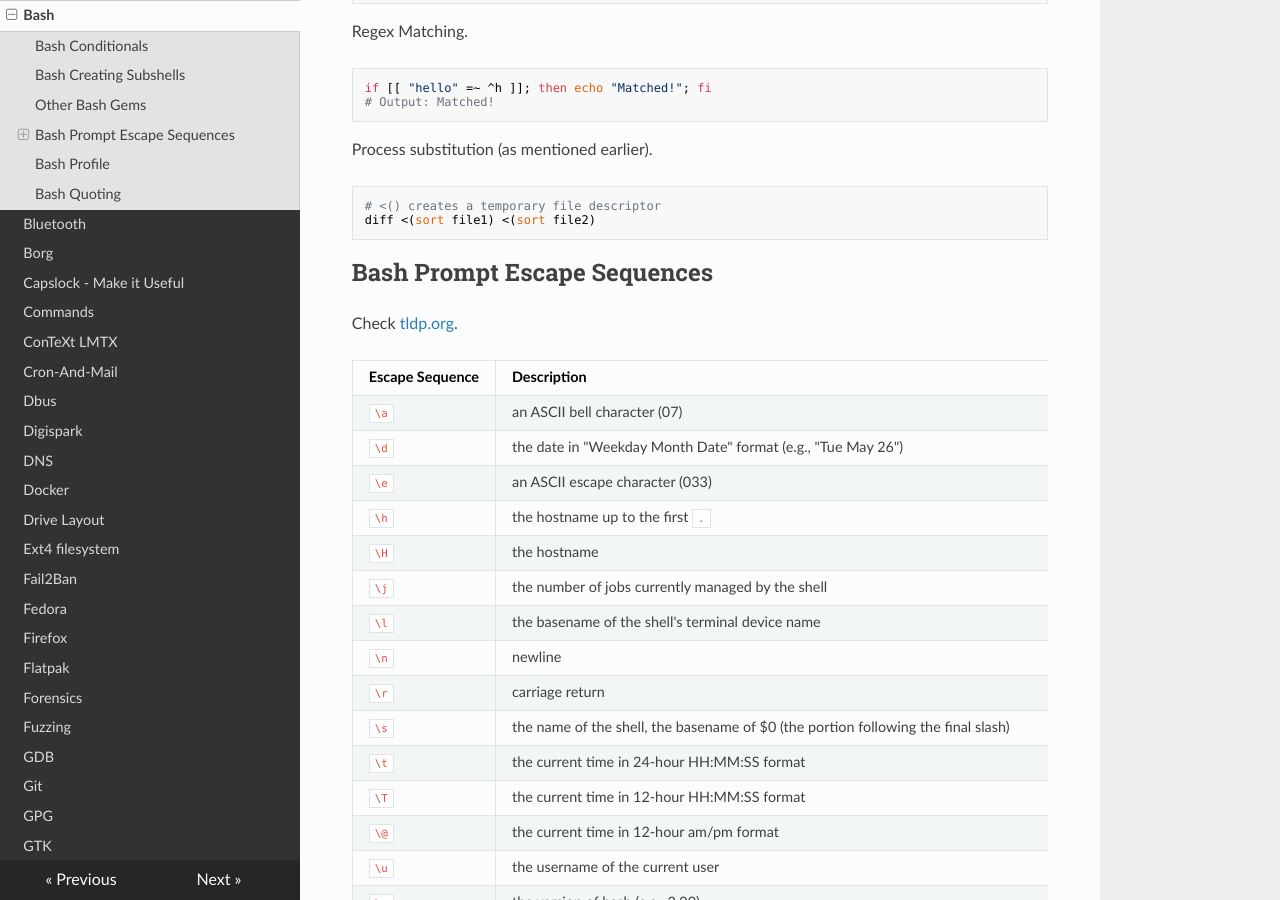
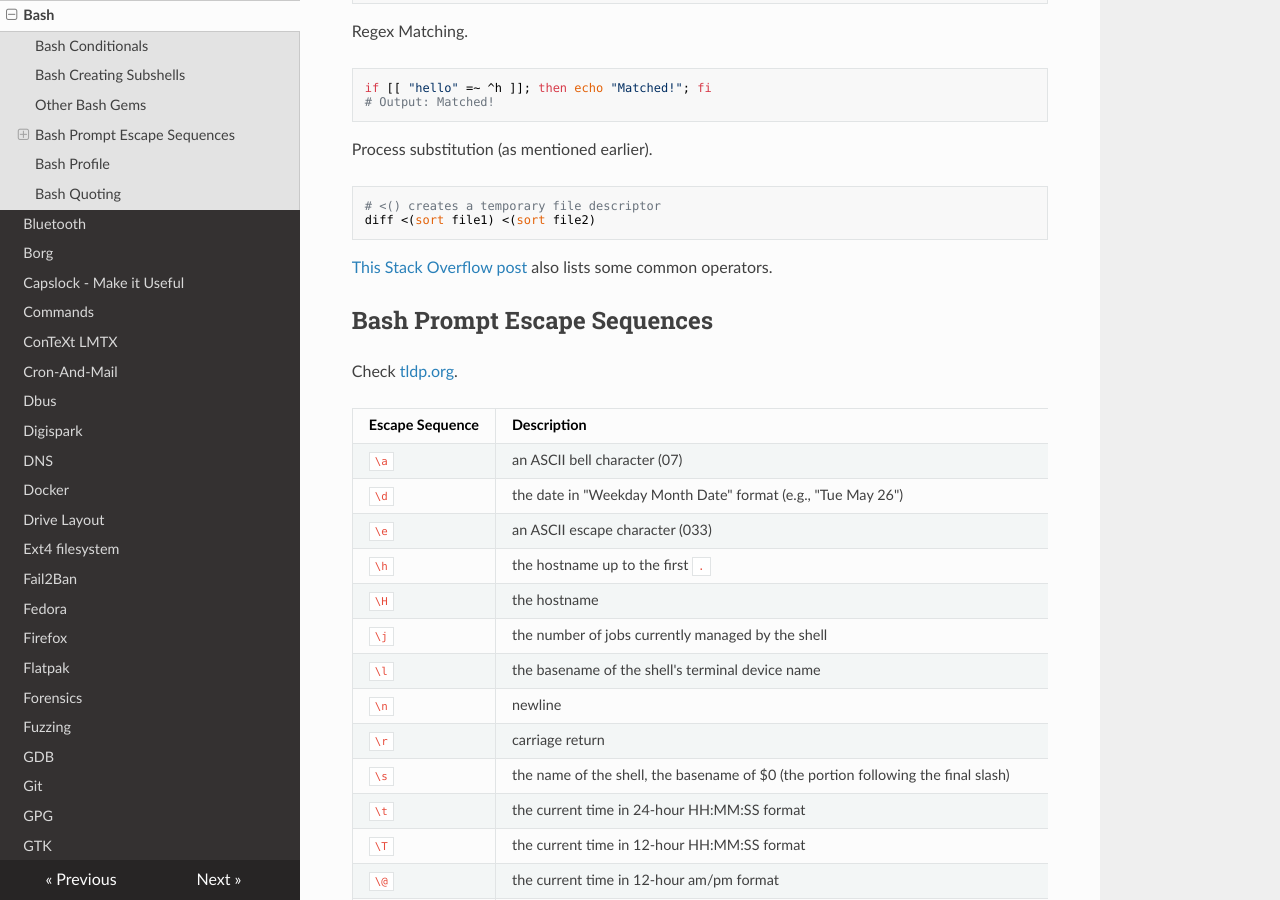
Before and after one commit to Maaxxs/wiki, an MkDocs documentation site: the page built from docs/bash.md, in a window 1280 px wide and 900 px high, scrolled down 2183 px. Built offline with MkDocs 1.6.1, drawn with Linux system fonts in a browser that asks for light colours; nearby versions of some CDN libraries.

Commit message:
bash: add link to stack overflow post

````diff
--- a/docs/bash.md
+++ b/docs/bash.md
@@ -92,6 +92,9 @@ Process substitution (as mentioned earlier).
 diff <(sort file1) <(sort file2)
 ```
 
+[This Stack Overflow post](https://unix.stackexchange.com/questions/159513/what-are-the-shells-control-and-redirection-operators/159514#159514)
+also lists some common operators.
+
 ## Bash Prompt Escape Sequences
 
 Check [tldp.org](https://tldp.org/HOWTO/Bash-Prompt-HOWTO/bash-prompt-escape-sequences.html).
````
